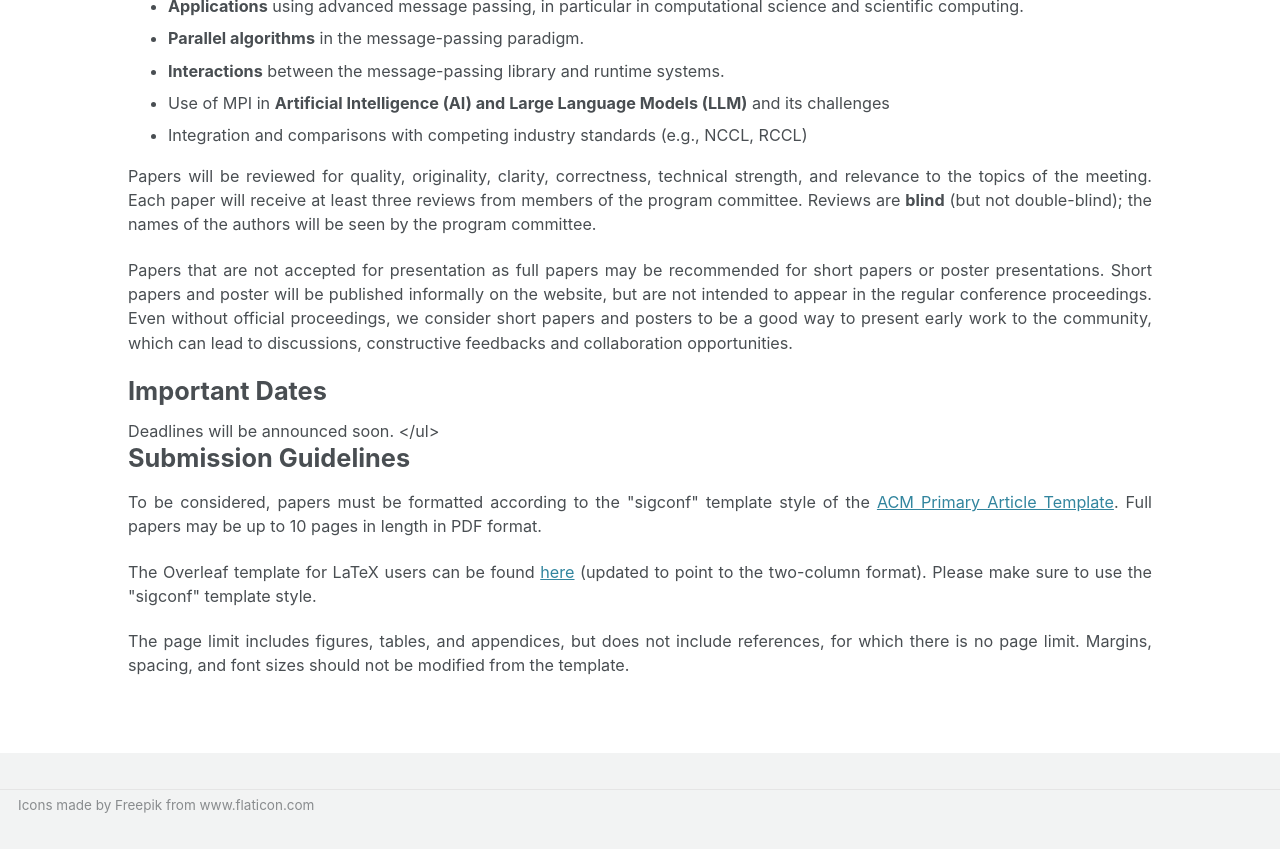
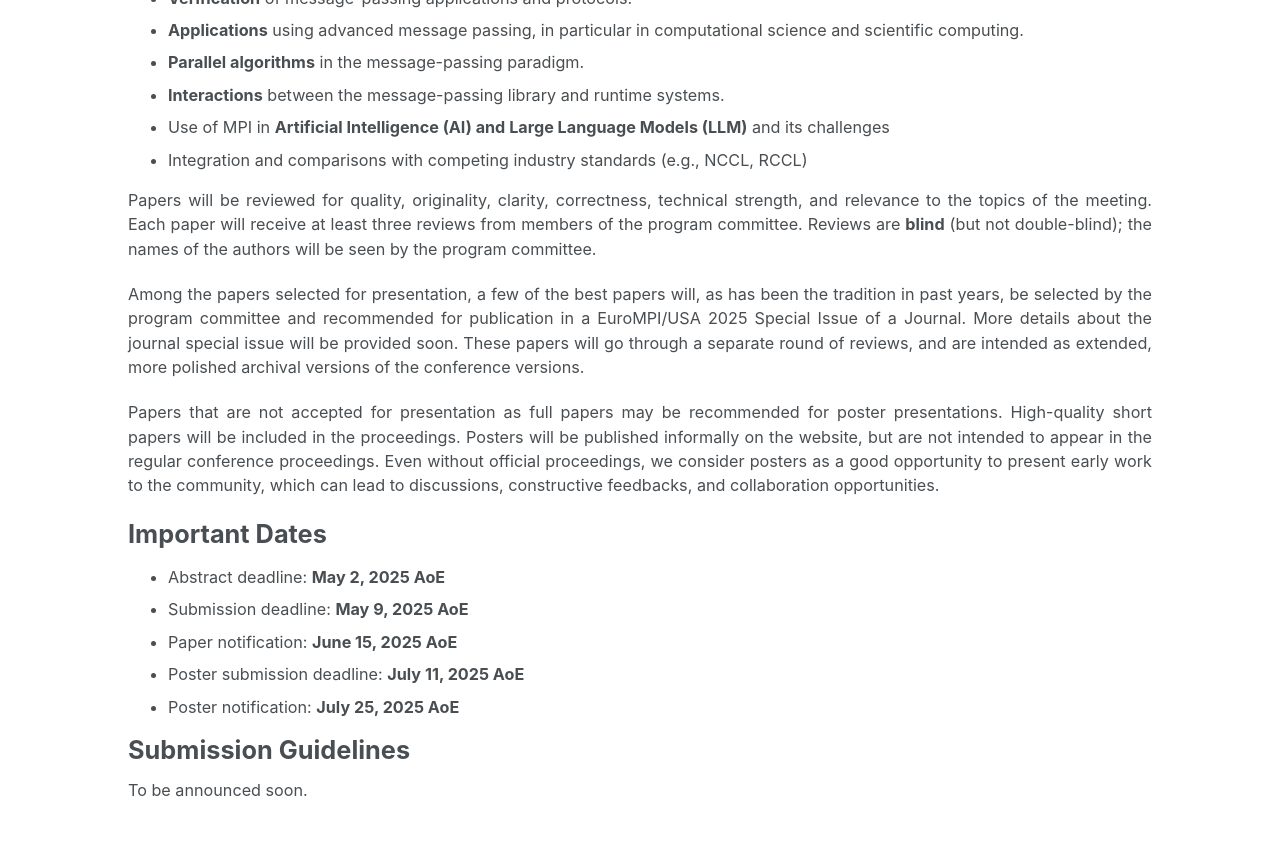
Before and after one commit to eurompi/eurompi.github.io, a Jekyll site: the page built from _pages/call.md, in a window 1280 px wide and 900 px high, scrolled down 1375 px, cut to the strip 0-849 px from the top of the window. Built offline with Jekyll 4.4.1, drawn with Linux system fonts in a browser that asks for light colours; cached includes are drawn as plain includes; some of the changed text lies outside the part shown.

Commit message:
Add dates to call

```diff
--- a/_pages/call.md
+++ b/_pages/call.md
@@ -43,32 +43,33 @@
 
 <p>Papers will be reviewed for quality, originality, clarity, correctness, technical strength, and relevance to the topics of the meeting. Each paper will receive at least three reviews from members of the program committee. Reviews are <b>blind</b> (but not double-blind); the names of the authors will be seen by the program committee.</p>
 
-<!---
-<p>Among the papers selected for presentation, a few of the best papers will, as has been the tradition for the last couple of years, be selected by the program committee and recommended for publication in a EuroMPI 2025 Special Issue of a Journal, more details about the journal special issue coming here soon. These papers will go through a separate round of reviews, and are intended as extended, more polished archival versions of the conference versions.</p>
--->
+<p>Among the papers selected for presentation, a few of the best papers will, as has been the tradition in past years, be selected by the program committee and recommended for publication in a EuroMPI/USA 2025 Special Issue of a Journal. More details about the journal special issue will be provided soon. These papers will go through a separate round of reviews, and are intended as extended, more polished archival versions of the conference versions.</p>
 
-
-<p>Papers that are not accepted for presentation as full papers may be recommended for short papers or poster presentations. Short papers and poster  will be published informally on the website, but are not intended to appear in the regular conference proceedings. Even without official proceedings, we consider short papers and posters to be a good way to present early work to the community, which can lead to discussions, constructive feedbacks and collaboration opportunities.</p>
+<p>Papers that are not accepted for presentation as full papers may be recommended for poster presentations. High-quality short papers will be included in the proceedings. Posters will be published informally on the website, but are not intended to appear in the regular conference proceedings. Even without official proceedings, we consider posters as a good opportunity to present early work to the community, which can lead to discussions, constructive feedbacks, and collaboration opportunities.</p>
 
 
 
 <h1>Important Dates</h1>
-Deadlines will be announced soon.
 <!-- - Submission deadline: 21st February 2022 AoE -->
 <!-- - Submission deadline: ~~21st February 2022 AoE~~ 28th February 2022 AoE -->
-<!-- <ul>
-<li> Abstract <b>EXTENDED</b> deadline: <b><del>22th April 2023 AoE</del>, 8th May 2023 AoE</b></li>
-<li> Submission <b>FINAL EXTENDED</b> deadline: <b><del>29th April 2023 AoE, 15th May 2023 AoE</del>, 20th May 2023 AoE</b></li>
-<li> Paper notification: <s>19th 22nd</s>26th  June 2023 AoE</li> -->
+<ul>
+<li> Abstract deadline: <b>May 2, 2025 AoE</b></li>
+<li> Submission deadline: <b>May 9, 2025 AoE</b></li>
+<li> Paper notification: <b>June 15, 2025 AoE</b></li>
+<li> Poster submission deadline: <b> July 11, 2025 AoE</b></li>
+<li> Poster notification: <b>July 25, 2025 AoE</b></li>
 <!-- <li> Camera-ready version: TBD</li> -->
 </ul>
 
+
 <h1>Submission Guidelines</h1>
 
-<p> To be considered, papers must be formatted according to the "sigconf" template style of the <a href="https://www.acm.org/publications/proceedings-template">ACM Primary Article Template</a>. Full papers may be up to 10 pages in length in PDF format.</p>
+To be announced soon.
 
-<p>The Overleaf template for LaTeX users can be found <a href="https://www.overleaf.com/latex/templates/association-for-computing-machinery-acm-sig-proceedings-template/bmvfhcdnxfty">here</a> (updated to point to the two-column format). Please make sure to use the "sigconf" template style.</p>
-<p>The page limit includes figures, tables, and appendices, but does not include references, for which there is no page limit. Margins, spacing, and font sizes should not be modified from the template.</p>
+<!-- <p> To be considered, papers must be formatted according to the "sigconf" template style of the <a href="https://www.acm.org/publications/proceedings-template">ACM Primary Article Template</a>. Full papers may be up to 10 pages in length in PDF format.</p>-->
+
+<!-- <p>The Overleaf template for LaTeX users can be found <a href="https://www.overleaf.com/latex/templates/association-for-computing-machinery-acm-sig-proceedings-template/bmvfhcdnxfty">here</a> (updated to point to the two-column format). Please make sure to use the "sigconf" template style.</p>
+<p>The page limit includes figures, tables, and appendices, but does not include references, for which there is no page limit. Margins, spacing, and font sizes should not be modified from the template.</p> -->
 
 <!-- Authors should submit their work through the <a href="https://easychair.org/conferences/?conf=eurompi23">EuroMPI 2023</a> Submission Site at easychair.
 Note that at least one of the authors of each paper accepted for presentation in EuroMPI 2023 must be registered. -->
```
Also changed, not shown: other parts of _pages/call.md (+2 -2 lines).
